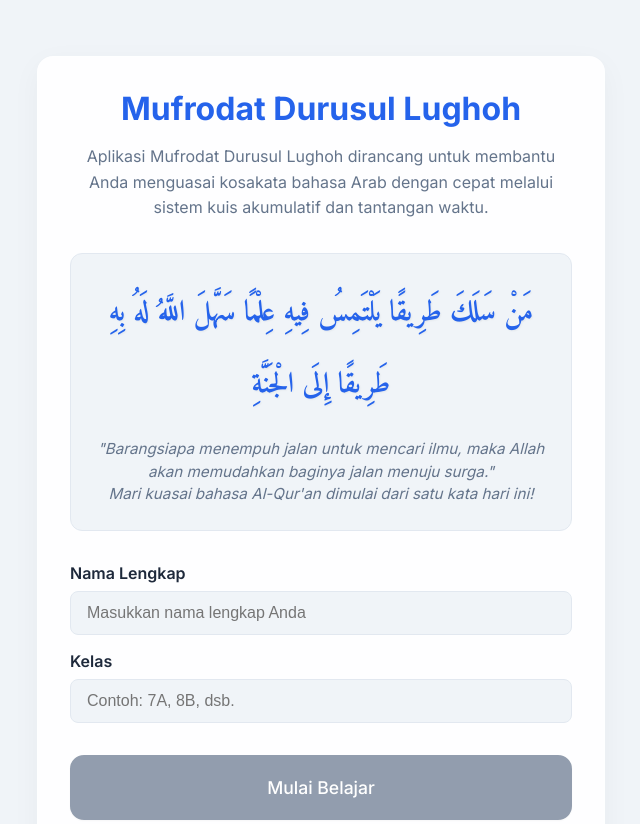
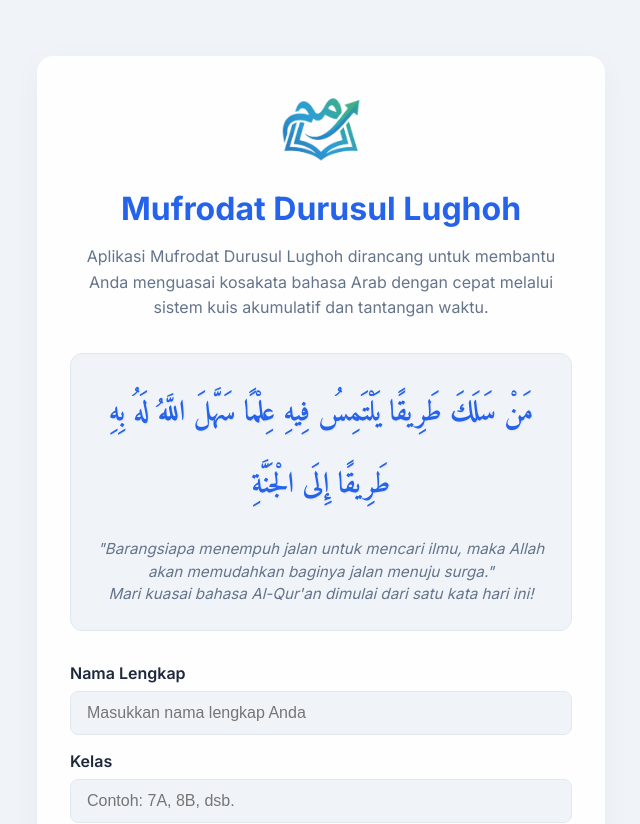
Before and after one commit to seribudigital/mufrodat, a React (Vite) app: page / in a window 1280 px wide. Shown: the top 824 px of the page, without its empty margins (319-959 px from the left). Built offline with nearby package versions, Linux system fonts and the light colour scheme.

Commit message:
feat: add logo to welcome, level selector, and history viewer pages

```diff
--- a/src/components/HistoryViewer.tsx
+++ b/src/components/HistoryViewer.tsx
@@ -46,7 +46,9 @@ const HistoryViewer: React.FC<HistoryViewerProps> = ({ currentJilid, onBack }) =
           ← Kembali
         </button>
         <h2 style={{ fontSize: '1.25rem', color: 'var(--primary-color)', margin: 0 }}>Riwayat Jilid {currentJilid}</h2>
-        <div style={{ width: '70px' }}></div>
+        <div style={{ width: '70px', display: 'flex', justifyContent: 'flex-end' }}>
+          <img src="/logo.png" alt="Logo Mufrodat" style={{ width: '35px', height: '35px', objectFit: 'contain' }} />
+        </div>
       </div>
 
       {history.length === 0 ? (
--- a/src/components/LevelSelector.tsx
+++ b/src/components/LevelSelector.tsx
@@ -60,6 +60,7 @@ const LevelSelector: React.FC<LevelSelectorProps> = ({ onSelect, onViewHistory,
             </div>
           </div>
         )}
+        <img src="/logo.png" alt="Logo Mufrodat" style={{ width: '80px', height: '80px', marginBottom: '0.5rem', objectFit: 'contain' }} />
         <h1 style={{ fontSize: '3rem', marginBottom: '0.5rem', color: 'var(--primary-color)', letterSpacing: '-0.02em' }}>Mufrodat</h1>
         <p style={{ color: 'var(--text-muted)', fontSize: '1.1rem', marginBottom: '1rem' }}>Pilih Level Pembelajaran</p>
 
--- a/src/components/Welcome.tsx
+++ b/src/components/Welcome.tsx
@@ -31,6 +31,7 @@ const Welcome: React.FC<WelcomeProps> = ({ onStart }) => {
     }}>
       <div className="card" style={{ width: '100%', display: 'flex', flexDirection: 'column', gap: '2rem' }}>
         <div style={{ textAlign: 'center' }}>
+          <img src="/logo.png" alt="Logo Mufrodat" style={{ width: '80px', height: '80px', marginBottom: '1rem', objectFit: 'contain' }} />
           <h1 style={{ color: 'var(--primary-color)', marginBottom: '1rem', fontSize: '2rem' }}>Mufrodat Durusul Lughoh</h1>
           <p style={{ color: 'var(--text-muted)', lineHeight: '1.6' }}>
             Aplikasi Mufrodat Durusul Lughoh dirancang untuk membantu Anda menguasai kosakata bahasa Arab dengan cepat melalui sistem kuis akumulatif dan tantangan waktu.
```
